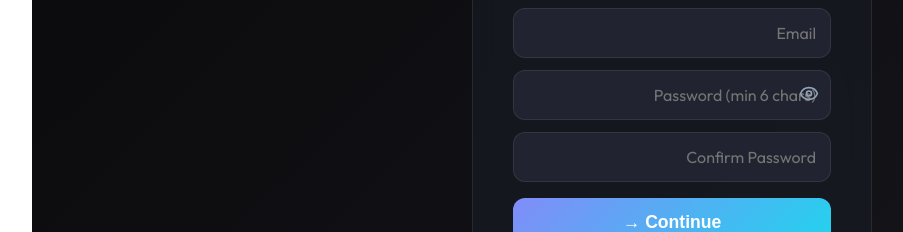
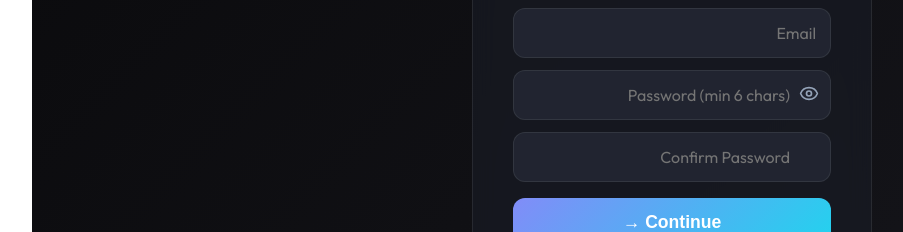
Before and after one commit to AbdelazizElbanna/clinical-decision-support-rag-system, a React (Vite) app in the folder frontend/: page /register in a window 1280 px wide. Shown: the part 392-624 px from the top of the page, without its empty margins (77-980 px from the left). Built offline with nearby package versions, Linux system fonts and the light colour scheme; no server answers.

Commit message:
ui(auth): add padding to password fields to prevent text overlap with eye icon

```diff
--- a/frontend/src/pages/Login.jsx
+++ b/frontend/src/pages/Login.jsx
@@ -47,7 +47,7 @@ export default function Login() {
               value={password}
               onChange={e => setPassword(e.target.value)}
               className="auth-input"
-              style={{ width: '100%' }}
+              style={{ width: '100%', paddingRight: '40px' }}
               required
             />
             <button
--- a/frontend/src/pages/Register.jsx
+++ b/frontend/src/pages/Register.jsx
@@ -90,7 +90,7 @@ export default function Register() {
                 value={formData.password}
                 onChange={handleChange}
                 className="auth-input"
-                style={{ width: '100%' }}
+                style={{ width: '100%', paddingRight: '40px' }}
                 required
               />
               <button
@@ -109,7 +109,7 @@ export default function Register() {
                 value={formData.confirmPassword}
                 onChange={handleChange}
                 className="auth-input"
-                style={{ width: '100%' }}
+                style={{ width: '100%', paddingRight: '40px' }}
                 required
               />
             </div>
```
